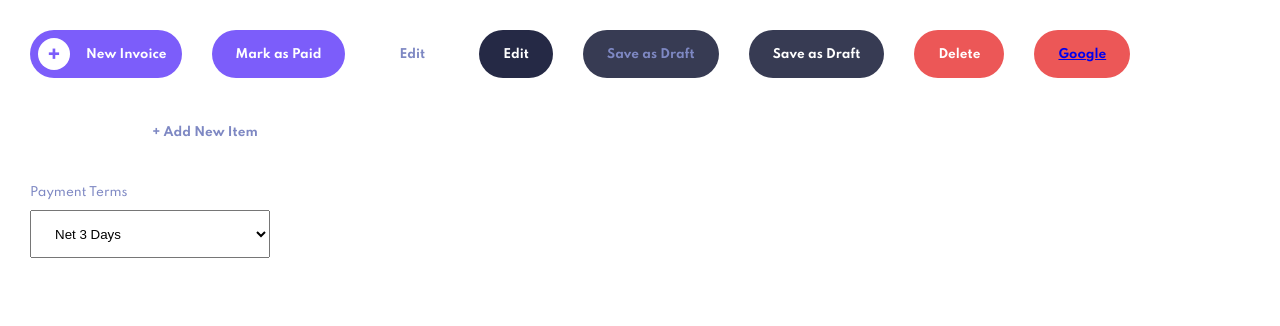
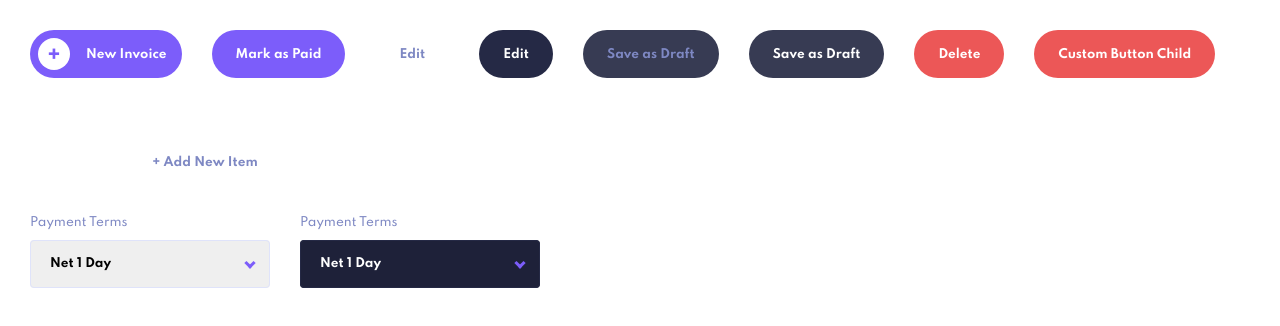
Before and after one commit to mcarreon/secret-components, a React (Create React App) app: page / in a window 1280 px wide. Shown: the top 326 px of the page. Built offline with nearby package versions, Linux system fonts and the light colour scheme.

Commit message:
finished up dropdown and created readme

```diff
--- a/src/App.js
+++ b/src/App.js
@@ -6,23 +6,20 @@ import "./assets/styles/pages/app.scss";
 function App() {
   const labelConfig = {
     labelTitle: "Payment Terms",
-  }
+    labelInline: true
+  };
 
-  const testOptions = [
-    "Net 1 Day",
-    "Net 7 Days",
-    "Net 14 Days",
-    "Net 30 Days"
-  ]
+  const testOptions = ["Net 1 Day", "Net 7 Days", "Net 14 Days", "Net 30 Days"];
 
-  const altTestOptions = [
-    "Net 3 Days",
-    "Net 6 Days",
-  ]
+  const altTestOptions = ["Net 3 Days", "Net 6 Days"];
 
   const testMap = altTestOptions.map((option, key) => {
-    return <option value={key} key={key}>{option}</option>
-  })
+    return (
+      <option value={key} key={key}>
+        {option}
+      </option>
+    );
+  });
 
   return (
     <div className="App">
@@ -34,18 +31,31 @@ function App() {
         <Button text="Save as Draft" color="lightAlt" />
         <Button text="Save as Draft" color="darkAlt" />
         <Button text="Delete" color="danger" />
-        <Button text="Delete" color="danger" child={<TestComponent />}/>
+        <Button text="Delete" color="danger" child={<TestComponent />} />
       </div>
       <div className="wide-btn-container">
-        <Button text="+ Add New Item" color="light" wide/>
+        <Button text="+ Add New Item" color="light" wide />
       </div>
-      <div>
-        <Dropdown options={testOptions} customOptions={testMap} labelConfig={labelConfig} />
+      <div className="buttons">
+        <Dropdown
+          options={testOptions}
+          labelConfig={labelConfig}
+          initialValue="Net 1 Day"
+          id="light"
+        />
+        <Dropdown
+          options={testOptions}
+          labelConfig={labelConfig}
+          initialValue="Net 1 Day"
+          dark
+        />
       </div>
     </div>
   );
 }
 
-const TestComponent = () => { return <a target="__blank" href="https://google.com">Google</a>}
+const TestComponent = () => {
+  return <p style={{ margin: "0px" }}>Custom Button Child</p>;
+};
 
 export default App;
--- a/src/assets/styles/_constants.scss
+++ b/src/assets/styles/_constants.scss
@@ -23,10 +23,14 @@ $btnColorDangerHover: #FF9797;
 // Light
 $dropLight: #DFE3FA;
 $dropLightHover: #7C5DFA;
+$dropTextLight: black;
+$dropTextLightHover: #7C5DFA;
 
 // Dark
 $dropDark: #252945;
 $dropBGDark: #1E2139;
+$dropTextDark: white;
+$dropTextDarkHover: #9277FF;
 
 /* ***Font Colors*** */
 // Light
--- a/src/assets/styles/pages/app.scss
+++ b/src/assets/styles/pages/app.scss
@@ -7,9 +7,11 @@ body {
 
 .buttons {
   display: flex;
+  flex-wrap: wrap;
 
-  button {
+  button, .dropdown-container {
     margin-right: $spacer;
+    margin-bottom: $spacer;
   }
 }
 
--- a/src/components/Button/Button.js
+++ b/src/components/Button/Button.js
@@ -5,8 +5,16 @@ import clsx from "clsx";
 import "./Button.scss";
 
 const Button = (props) => {
-
-  const { text, child, color, wide, add, className, onClick, ...spreadableProps} = props;
+  const {
+    text,
+    child,
+    color,
+    wide,
+    add,
+    className,
+    onClick,
+    ...spreadableProps
+  } = props;
 
   const classes = clsx(
     {
@@ -16,20 +24,16 @@ const Button = (props) => {
       "btn-dark": color === "dark",
       "btn-dark-alt": color === "darkAlt",
       "btn-danger": color === "danger",
-      "icon": add,
+      icon: add,
       "width-full": wide,
     },
     className
   );
 
-  const addIcon = <span className="add-icon">+</span>
+  const addIcon = <span className="add-icon">+</span>;
 
   return (
-    <button
-      className={classes}
-      onClick={onClick}
-      {...spreadableProps}
-    >
+    <button className={classes} onClick={onClick} {...spreadableProps}>
       {add ? addIcon : <></>}
       {child == null ? text : child}
     </button>
@@ -38,15 +42,12 @@ const Button = (props) => {
 
 Button.propTypes = {
   text: PropTypes.string,
-  child: PropTypes.oneOfType([
-    PropTypes.element,
-    PropTypes.elementType
-  ]),
+  child: PropTypes.oneOfType([PropTypes.element, PropTypes.elementType]),
   color: PropTypes.string,
   wide: PropTypes.bool,
   add: PropTypes.bool,
   className: PropTypes.string,
-  onClick: PropTypes.func
+  onClick: PropTypes.func,
 };
 
 export default Button;
--- a/src/components/Button/Button.scss
+++ b/src/components/Button/Button.scss
@@ -5,13 +5,13 @@ $addIconSize: 32px;
 $btnMinHeight: 48px;
 
 // Reset the css
-button {
+button.btn-default {
   border: none;
   background-color: transparent;
 }
 
 // Base
-button {
+button.btn-default {
   align-items: center;
   border-radius: 24px;
   color: $fontColorLight;
@@ -26,7 +26,6 @@ button {
   min-height: $btnMinHeight;
   padding: 17px 24px;
   transition-duration: $transitionDuration;
-}
 
   // Add Icon
   .add-icon {
@@ -48,12 +47,17 @@ button {
   }
 
   // Modifies button when icon exists
-.icon {
+  &.icon {
     padding: 8px 15px 8px 8px;
   }
 
+  // Full width btn
+  &.width-full {
+    width: 100%;
+  }
+
   // Default
-.btn-default {
+  &.btn-default {
     background-color: $btnColorDefault;
 
     &:hover {
@@ -62,7 +66,7 @@ button {
   }
 
   // Light
-.btn-light {
+  &.btn-light {
     background-color: $btnColorLight;
     color: $fontColorDarkAlt;
 
@@ -72,7 +76,7 @@ button {
   }
 
   // Light Alternate
-.btn-light-alt {
+  &.btn-light-alt {
     background-color: $btnColorLightAlt;
     color: $fontColorDarkAlt;
 
@@ -82,7 +86,7 @@ button {
   }
 
   // Dark
-.btn-dark {
+  &.btn-dark {
     background-color: $btnColorDark;
 
     &:hover {
@@ -92,7 +96,7 @@ button {
   }
 
   // Dark Alternate
-.btn-dark-alt {
+  &.btn-dark-alt {
     background-color: $btnColorDarkAlt;
 
     &:hover {
@@ -101,15 +105,11 @@ button {
   }
 
   // Danger
-.btn-danger {
+  &.btn-danger {
     background-color: $btnColorDanger;
 
     &:hover {
       background-color: $btnColorDangerHover;
     }
   }
-
-// Full width btn
-.width-full {
-  width: 100%;
 }
--- a/src/components/Dropdown/Dropdown.js
+++ b/src/components/Dropdown/Dropdown.js
@@ -1,4 +1,4 @@
-import React from "react";
+import React, { useState, useRef, useEffect } from "react";
 import PropTypes from "prop-types";
 import clsx from "clsx";
 
@@ -9,66 +9,165 @@ const Dropdown = (props) => {
     className,
     options,
     customOptions,
-    dark,
+    dark = false,
     label = true,
     labelConfig = {},
+    initialSelection,
+    initialValue,
     ...spreadableProps
   } = props;
 
-  const {
-    labelTitle,
-    labelInline = false,
-    className: labelClassName,
-  } = labelConfig;
+  // add event listener to toggle dropdown
+  useEffect(() => {
+    document.addEventListener("click", checkClick, false);
+
+    return () => {
+      document.removeEventListener("click", checkClick);
+    };
+  }, []);
+
+  // updates listbox ref to stop staleness
+  useEffect(() => {
+    listboxOpenRef.current = listboxOpen
+  })
+
+  const [listboxOpen, setListboxOpen] = useState(false);
+
+  const selectRef = useRef(null);
+  const eventRef = useRef(null);
+  const optionRef = useRef(null);
+  const listboxOpenRef = useRef(listboxOpen)
 
   const classes = clsx(
     {
-      "dropdown-light": true,
+      "dropdown-light": !dark,
       "dropdown-dark": dark,
+      dropdown: true,
     },
     className
   );
 
+  const helperClasses = clsx({
+    "dropdown-light": !dark,
+    "dropdown-dark": dark,
+    active: listboxOpen,
+    "event-catcher": true,
+  });
+
+  const toggleListbox = () => {
+    if (listboxOpen === true) {
+      setListboxOpen(false)
+    } else {
+      selectRef.current.focus();
+      setListboxOpen(true);
+    }
+  };
+
+  // checks where the click happened and toggles listbox off depending on click location
+  const checkClick = (e) => {
+    if (selectRef !== null) {
+      if (
+        e.target !== selectRef.current && e.target !== eventRef.current &&
+        listboxOpenRef.current
+      ) {
+        setListboxOpen(false);
+      }
+    }
+  };
+
+  // handles option clicks
+  const handleOption = (e) => {
+    optionRef.current.innerHTML = e.target.value;
+    optionRef.current.value = e.target.value;
+  };
+
+  return (
+    <div className="dropdown-container">
+      {label ? <Label labelConfig={labelConfig} /> : <></>}
+      <div className="dropdown">
+        <select
+          className={classes}
+          ref={selectRef}
+          {...spreadableProps}
+        >
+          <option value={initialValue} ref={optionRef}>{initialValue}</option>
+        </select>
+        <div className={helperClasses} onClick={() => toggleListbox()} ref={eventRef}/>
+        <Listbox
+          active={listboxOpen}
+          options={options}
+          customOptions={customOptions}
+          dark={dark}
+          handleOption={handleOption}
+        />
+      </div>
+    </div>
+  );
+};
+
+const Label = (props) => {
+  const {
+    labelTitle,
+    labelInline = false,
+    className,
+    ...spreadableLabelProps
+  } = props.labelConfig;
+
   const labelClasses = clsx(
     {
-      labelInline: labelInline,
+      "inline": labelInline,
+      "dropdown": true,
     },
-    labelClassName
+    className
   );
 
-  const labelEl = <label className={labelClasses}>{labelTitle}</label>;
+  return (
+    <label className={labelClasses} {...spreadableLabelProps}>
+      {labelTitle}
+    </label>
+  );
+};
+
+const Listbox = (props) => {
+  const { active, customOptions, options, dark, handleOption } = props;
+
+  const classes = clsx({
+    "listbox-light": !dark,
+    "listbox-dark": dark,
+    "active": active,
+    "listbox": true,
+  });
 
   const optionsMap = options.map((option, key) => {
     return (
-      <option value={option} key={key}>
+      <option value={option} key={key} onClick={(e) => handleOption(e)}>
         {option}
       </option>
     );
   });
 
   return (
-    <>
-      {label ? labelEl : <></>}
-      <select className={classes} {...spreadableProps}>
-        {customOptions == null ? optionsMap : customOptions}
-      </select>
-    </>
+    <div className={classes}>
+      {customOptions == null ? optionsMap : customOptions}
+    </div>
   );
 };
 
 Dropdown.propTypes = {
-  className: PropTypes.string,
   dark: PropTypes.bool,
   options: PropTypes.array,
   customOptions: PropTypes.oneOfType([
     PropTypes.element,
     PropTypes.elementType,
+    PropTypes.array,
   ]),
   label: PropTypes.bool,
   labelConfig: PropTypes.shape({
     labelTitle: PropTypes.string,
     labelInline: PropTypes.bool,
   }),
+  initialValue: PropTypes.oneOfType([PropTypes.number, PropTypes.string]).isRequired,
+  className: PropTypes.string,
 };
 
 export default Dropdown;
--- a/src/components/Dropdown/Dropdown.scss
+++ b/src/components/Dropdown/Dropdown.scss
@@ -3,8 +3,16 @@
 
 $ddBoxHeight: 48px;
 $ddBoxMinWidth: 240px;
+$arrowColor: $dropLightHover;
+$listboxBorderLight: $dropLight;
+$listboxBorderDark: $dropBGDark;
 
-label {
+div.dropdown {
+  display: inline-block;
+  position: relative;
+}
+
+label.dropdown {
   display: block;
   color: $fontColorDarkAlt;
   font-family: $spartan;
@@ -12,8 +20,128 @@ label {
   margin-bottom: 10px;
 }
 
-select {
+.dropdown select {
+  appearance: none;
+  border: none;
+  border-radius: 4px;
+  cursor: pointer;
+  font-weight: 700;
+  font-family: $spartan;
+  font-size: 12px;
   height: $ddBoxHeight;
-  min-width: $ddBoxMinWidth;
+  width: $ddBoxMinWidth;
+  outline: none;
+  opacity: 1;
   padding: 8px 16px 8px 20px;
+  pointer-events: auto;
+  transition-duration: $transitionDuration;
+
+  &.dropdown-dark {
+    background-color: $dropBGDark;
+    color: $dropTextDark;
+  }
 }
+
+// helper event catcher element
+.dropdown .event-catcher {
+  bottom: 0;
+  border: 1px solid transparent;
+  border-radius: 4px;
+  box-sizing: border-box;
+  cursor: pointer;
+  height: $ddBoxHeight;
+  width: $ddBoxMinWidth;
+  left: 0;
+  position: absolute;
+  right: 0;
+  top: 0;
+  transition-duration: $transitionDuration;
+
+  &.dropdown-light {
+    border-color: $dropLight;
+
+    &:hover, &:active, &:focus, &.active {
+      border-color: $dropLightHover;
+    }
+
+    &.active {
+      border-color: $dropLightHover;
+    }
+  }
+
+  &.dropdown-dark {
+    border-color: $dropDark;
+
+    &:hover, &.active {
+      border-color: $listboxBorderDark;
+    }
+  }
+}
+
+// custom select arrow
+div.dropdown::after {
+  content: '';
+  pointer-events: none;
+  border: solid $arrowColor;
+  border-width: 0 3px 3px 0;
+  position: absolute;
+  height: 1px;
+  padding: 2px;
+  right: 16px;
+  transform: rotate(45deg);
+  top: ($ddBoxHeight / 2) - 5px;
+  width: 1px;
+}
+
+
+// listbox element
+div.listbox {
+  border-radius: 8px;
+  box-shadow: 0px 10px 20px rgba(72, 84, 159, 0.25);
+  display: none;
+  margin-top: 24px;
+  width: $ddBoxMinWidth;
+
+  &.active {
+    display: block;
+  }
+
+  option {
+    box-sizing: border-box;
+    cursor: pointer;
+    font-family: $spartan;
+    font-size: 12px;
+    font-weight: 700;
+    height: $ddBoxHeight;
+    line-height: $ddBoxHeight;
+    padding: 0px 16px;
+    transition: $transitionDuration;
+
+    &:last-of-type {
+      border-bottom: none!important;
+    }
+
+    &:hover {
+      color: $dropTextLightHover;
+    }
+  }
+
+  // Light
+  &.listbox-light {
+    color: $dropTextLight;
+
+    option {
+      border-bottom: 1px solid $listboxBorderLight;
+    }
+  }
+
+  // Dark
+  &.listbox-dark {
+    background-color: $dropDark;
+    color: $dropTextDark;
+
+    option {
+      border-bottom: 1px solid $listboxBorderDark;
+    }
+  }
+}
```
Also changed, not shown: 1 other file (tests, documents, lock files or other folders). Lines whose indentation alone changed are shown as unchanged.
